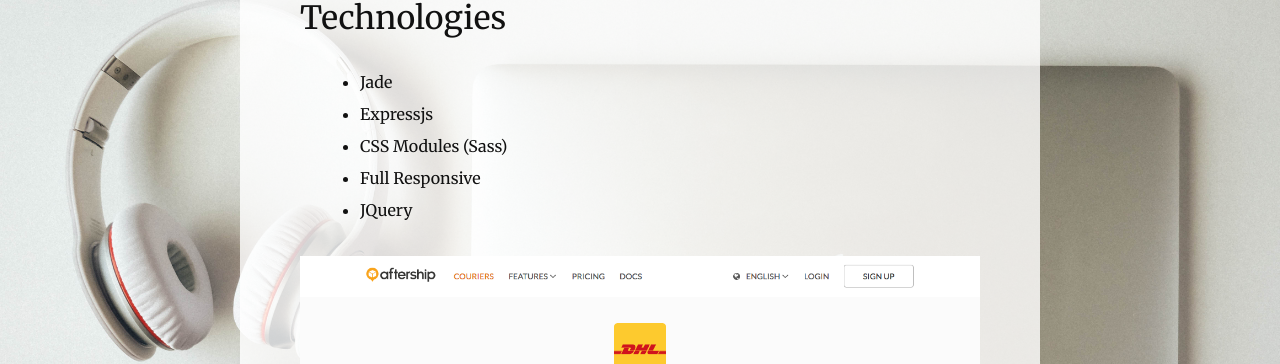
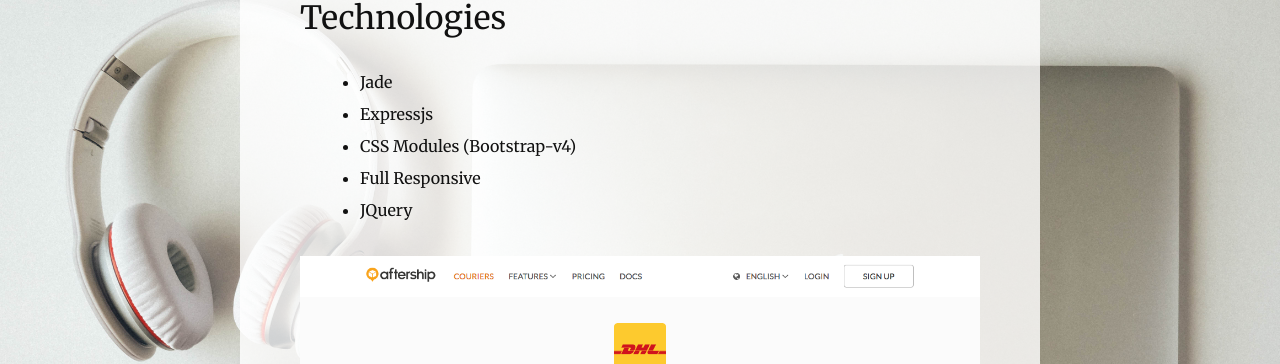
Before and after one commit to MimiLau/mimilau.github.io, a Jekyll site: the page built from _posts/2016-04-20-aftership-www-site.md, in a window 1280 px wide and 900 px high, scrolled down 1791 px. Shown: the part 124-488 px from the top of the window. Built offline with Jekyll 4.4.1, drawn with Linux system fonts in a browser that asks for light colours; nearby versions of some CDN libraries.

Commit message:
text change

```diff
--- a/_posts/2016-04-20-aftership-www-site.md
+++ b/_posts/2016-04-20-aftership-www-site.md
@@ -29,7 +29,7 @@ April 2016
 ## Technologies
 - Jade
 - Expressjs
-- CSS Modules (Sass)
+- CSS Modules (Bootstrap-v4)
 - Full Responsive
 - JQuery
 
```
Also changed, not shown: _posts/2015-06-30-methycobal.md (+1 -1 lines).
